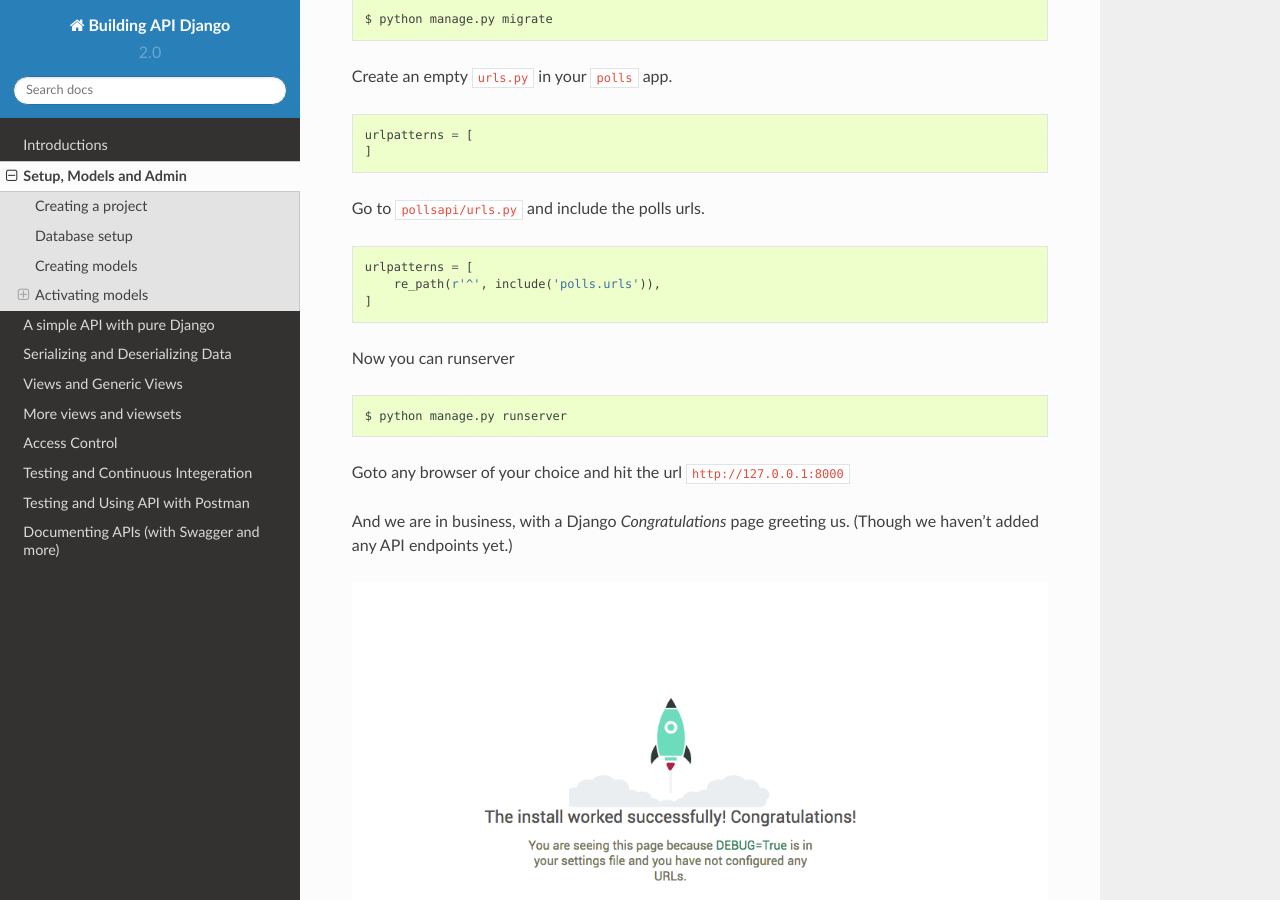
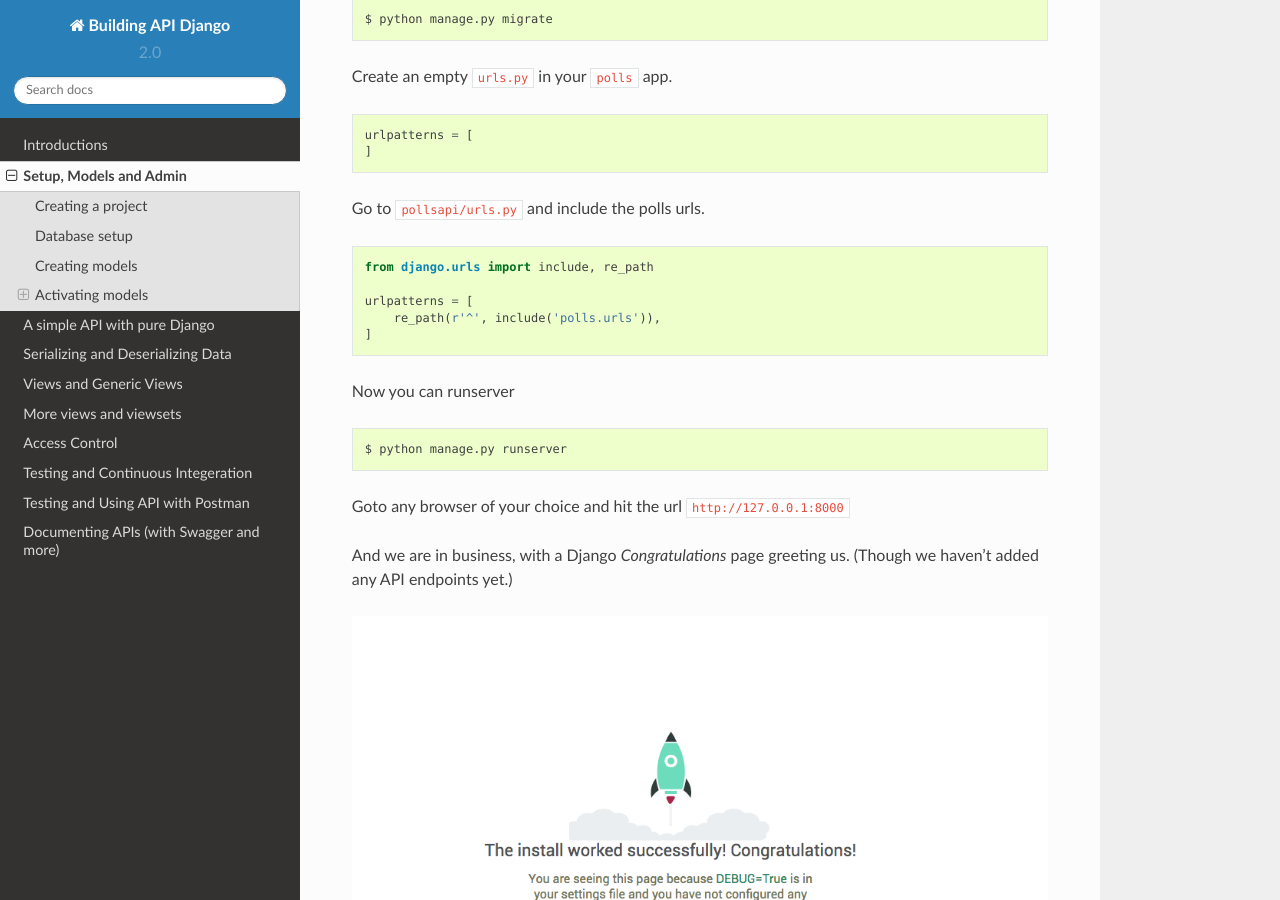
Before and after one commit to agiliq/building-api-django, a Sphinx documentation site: the page built from docs/setup-models-admin.rst, in a window 1280 px wide and 900 px high, scrolled down 2769 px. Built offline with Sphinx 7.4.7 and the Read the Docs theme 2.0.0, drawn with Linux system fonts in a browser that asks for light colours.

Commit message:
Update setup-models-admin.rst
Added missing import statement for "include" and "re_path"

```diff
--- a/docs/setup-models-admin.rst
+++ b/docs/setup-models-admin.rst
@@ -142,6 +142,8 @@
 
 .. code-block:: python
 
+    from django.urls import include, re_path
+
     urlpatterns = [
         re_path(r'^', include('polls.urls')),
     ]
```
